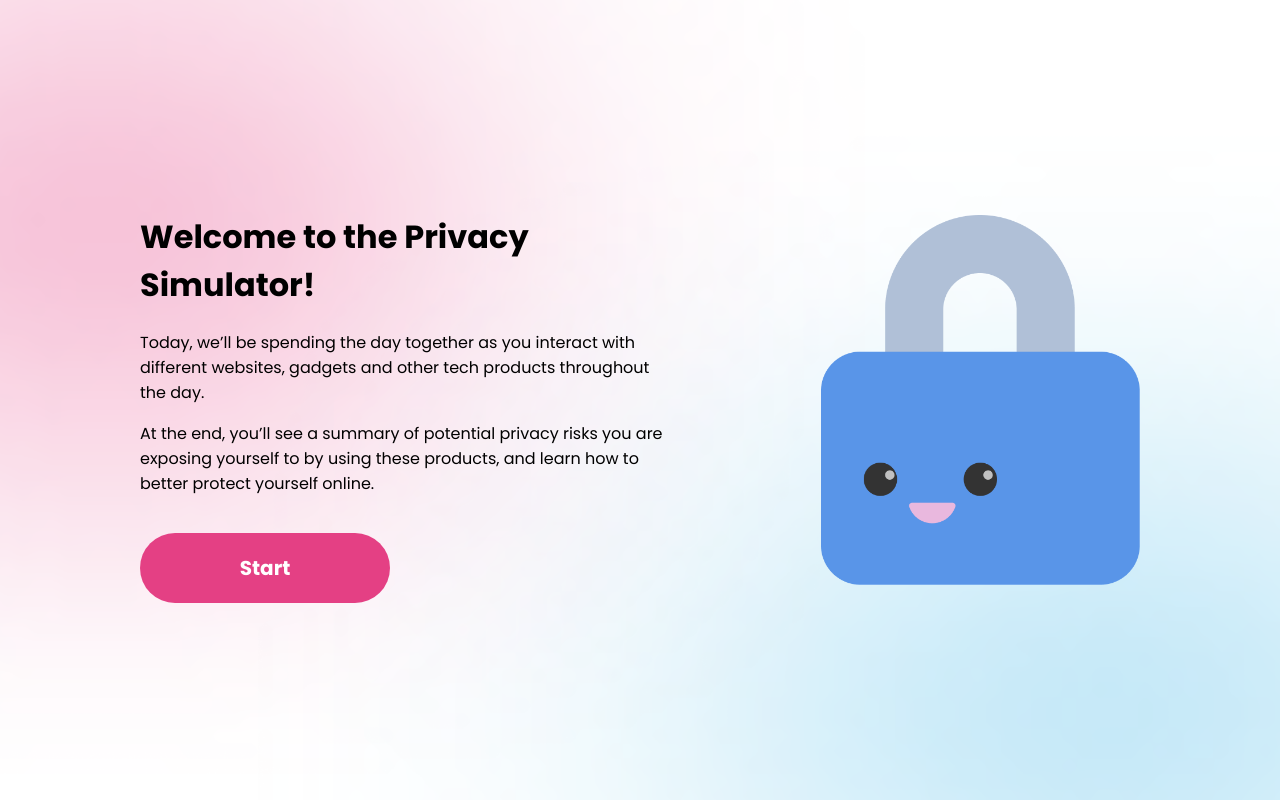
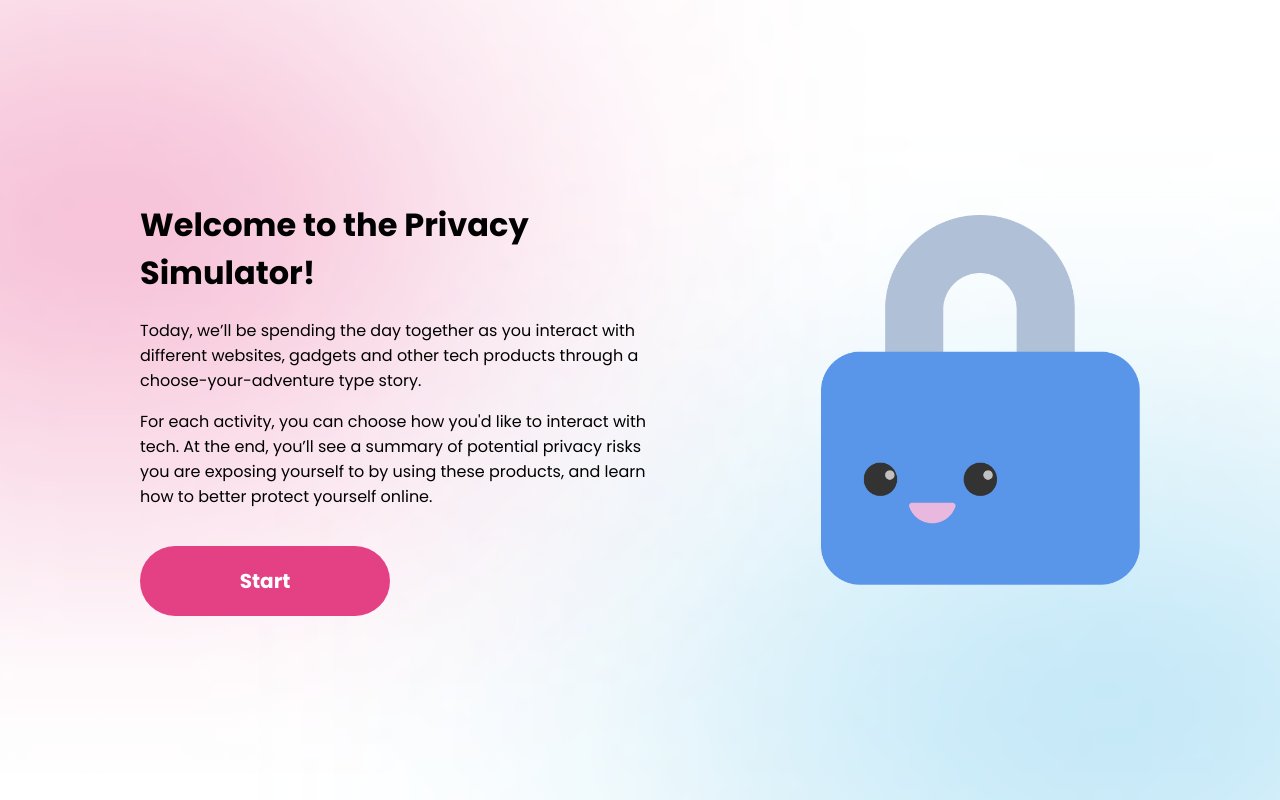
Before and after one commit to celineselee/learning-about-privacy, a React (Create React App) app: page / in a window 1280 px wide. Built offline with nearby package versions, Linux system fonts and the light colour scheme.

Commit message:
update copy

```diff
--- a/src/App.js
+++ b/src/App.js
@@ -10,10 +10,10 @@ class WelcomePage extends React.Component {
         <div>
           <h1>Welcome to the Privacy Simulator!</h1>
           <p>
-            Today, we’ll be spending the day together as you interact with different websites, gadgets and other tech products throughout the day.
+            Today, we’ll be spending the day together as you interact with different websites, gadgets and other tech products through a choose-your-adventure type story.
           </p>
           <p>
-            At the end, you’ll see a summary of potential privacy risks you are exposing yourself to by using these products, and learn how to better protect yourself online.
+            For each activity, you can choose how you'd like to interact with tech. At the end, you’ll see a summary of potential privacy risks you are exposing yourself to by using these products, and learn how to better protect yourself online.
           </p>
           <button className='navigation-action' onClick={() => this.props.startStory()}>Start</button>
         </div>
--- a/src/copy.json
+++ b/src/copy.json
@@ -1,7 +1,7 @@
 [
     {
         "story": [
-            "Your voice assistant wakes you up for the day. She tells you today’s weather, your schedule for the day, and starts playing music for you.",
+            "Your voice assistant wakes you up for the day. It tells you today’s weather, your schedule for the day, and starts playing music for you.",
             "Which voice assistant is waking you up?"
         ],
         "topic": "Voice assistants",
@@ -52,12 +52,12 @@
                 "optionText": "Ride-sharing apps (like Uber)",
                 "risks": [
                     "Uber collects your geolocation data (e.g. where you are, where you go, and, sometimes, even how long you there for) (<a target=\"_blank\" rel=\"noopener noreferrer\" href='https://us.norton.com/internetsecurity-privacy-ridesharing-privacy-ride.html'>source</a>)",
-                    "If you link Uber to other social medias, voice assistants, or other apps, it can access those external data and use them for their other products (i.e. Uber Eats) (<a target=\"_blank\" rel=\"noopener noreferrer\" href='https://us.norton.com/internetsecurity-privacy-ridesharing-privacy-ride.html'>source</a>)",
+                    "If you link Uber to social media accounts, voice assistants, or other apps, you are giving it permission it to use your data for their other products (ex. Uber Eats) (<a target=\"_blank\" rel=\"noopener noreferrer\" href='https://us.norton.com/internetsecurity-privacy-ridesharing-privacy-ride.html'>source</a>)",
                     "In 2015, Uber suffered a data breach that exposed the personal information of 50,000 drivers (<a target=\"_blank\" rel=\"noopener noreferrer\" href='https://us.norton.com/internetsecurity-privacy-ridesharing-privacy-ride.html'>source</a>)"
                 ],
                 "recs": [
                     "Turn off location services and type in the pick up address and drop off address manually",
-                    "The best way to avoid these risks is to not use the app. However, be aware that by using this app, you are potentially putting your privacy at risk."
+                    "The best way to avoid these risks is to not use the app. However, be aware that by using this app, you are potentially putting your privacy at risk"
                 ]
             }
         ]
```
